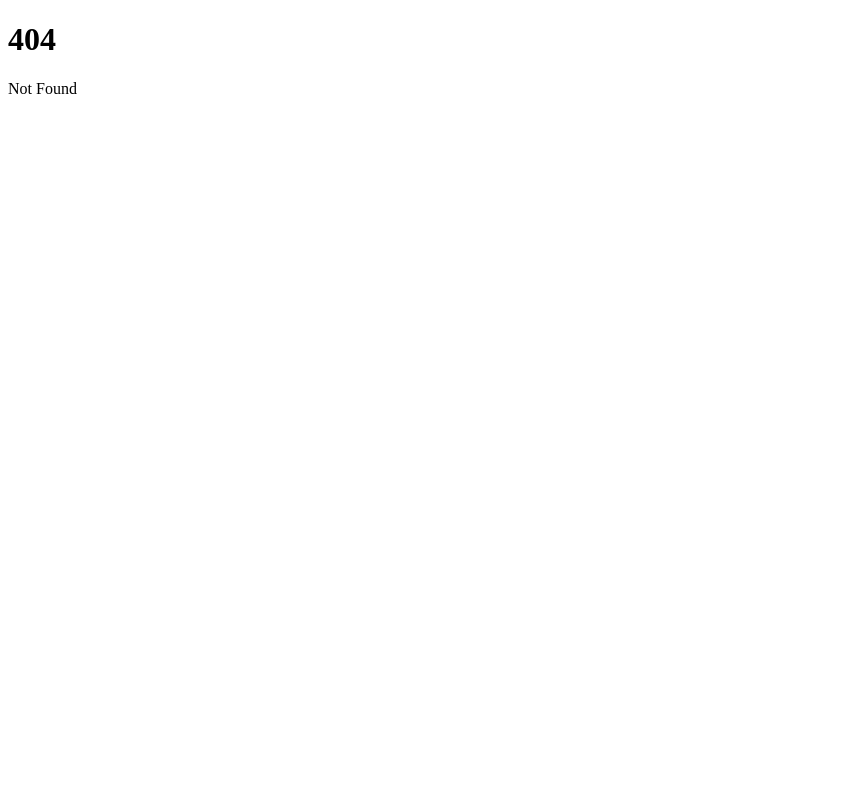
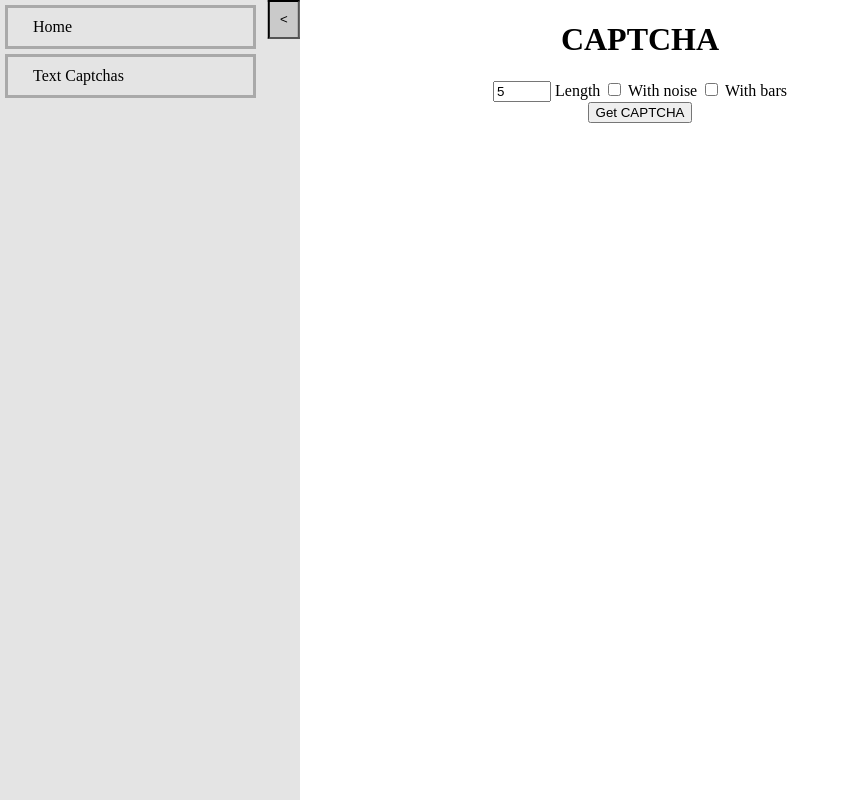
Before and after one commit to nkct/captcha-house, a SvelteKit app: page /TextCaptcha in a window 1280 px wide. Before the commit this address had no page. Shown: the whole page, without its empty margins (0-845 px from the left). Built offline with nearby package versions, Linux system fonts and the light colour scheme.

Commit message:
added TextCaptcha section

```diff
--- /dev/null
+++ b/src/routes/TextCaptcha/+page.svelte
@@ -0,0 +1,64 @@
+<script lang="ts">
+	import TextCaptcha from "./TextCaptcha.svelte";
+	import Sidebar from "../Sidebar.svelte";
+
+    let text_captchas: {length: number, with_noise: boolean, with_bars: boolean}[] = [];
+</script>
+
+<Sidebar />
+
+<div class="content">
+    <h1>CAPTCHA</h1>
+    <form class="text-captcha-form" on:submit={(e) => {
+        let target = e.target;
+        if (target != null && target instanceof HTMLFormElement) {
+            let form_data = Object.fromEntries(new FormData(target));
+            let data = {
+                length: Number(form_data.length),
+                with_noise: false,
+                with_bars: false
+            }
+            if (form_data.hasOwnProperty("with_noise")) {
+                data.with_noise = true
+            }
+            if (form_data.hasOwnProperty("with_bars")) {
+                data.with_bars = true
+            }
+
+            text_captchas = [...text_captchas, data]
+        }
+    }}>
+        <input type="number" name="length" value="5" style="width: 50px;"/>
+        <label for="length">Length</label>
+
+        <input type="checkbox" name="with_noise" />
+        <label for="with_noise">With noise</label>
+
+        <input type="checkbox" name="with_bars" />
+        <label for="with_bars">With bars</label>
+
+        <br>
+
+        <input type="submit" value="Get CAPTCHA">
+    </form>
+    <div class="captcha_container">
+        {#each text_captchas as props}
+          <TextCaptcha length = {props.length} with_noise = {props.with_noise} with_bars = {props.with_bars} />
+        {/each}
+    </div>
+</div>
+
+<style lang="scss">
+    .content {
+        text-align: center;
+    }
+    .text-captcha-form {
+        display: block;
+    }
+    .captcha_container {
+        display: flex;
+        justify-content: center;
+        align-items: center;
+        flex-direction: column;
+    }
+</style>
--- a/src/routes/Captcha.svelte
+++ b/src/routes/TextCaptcha/TextCaptcha.svelte
@@ -83,7 +83,7 @@
     })
 </script>
 
-<div class="captcha" bind:this={captcha}>
+<div class="text-captcha" bind:this={captcha}>
     <canvas bind:this={canvas} width={canvas_width} height={canvas_height}></canvas>
     <form>
         <input type="text" placeholder="Input the above text here..." bind:this={input} />
@@ -105,7 +105,7 @@
 </div>
 
 <style lang="scss">
-    .captcha {
+    .text-captcha {
         border-radius: 10px;
         border: 5px lightgray solid;
         margin: 7px 0;
```
